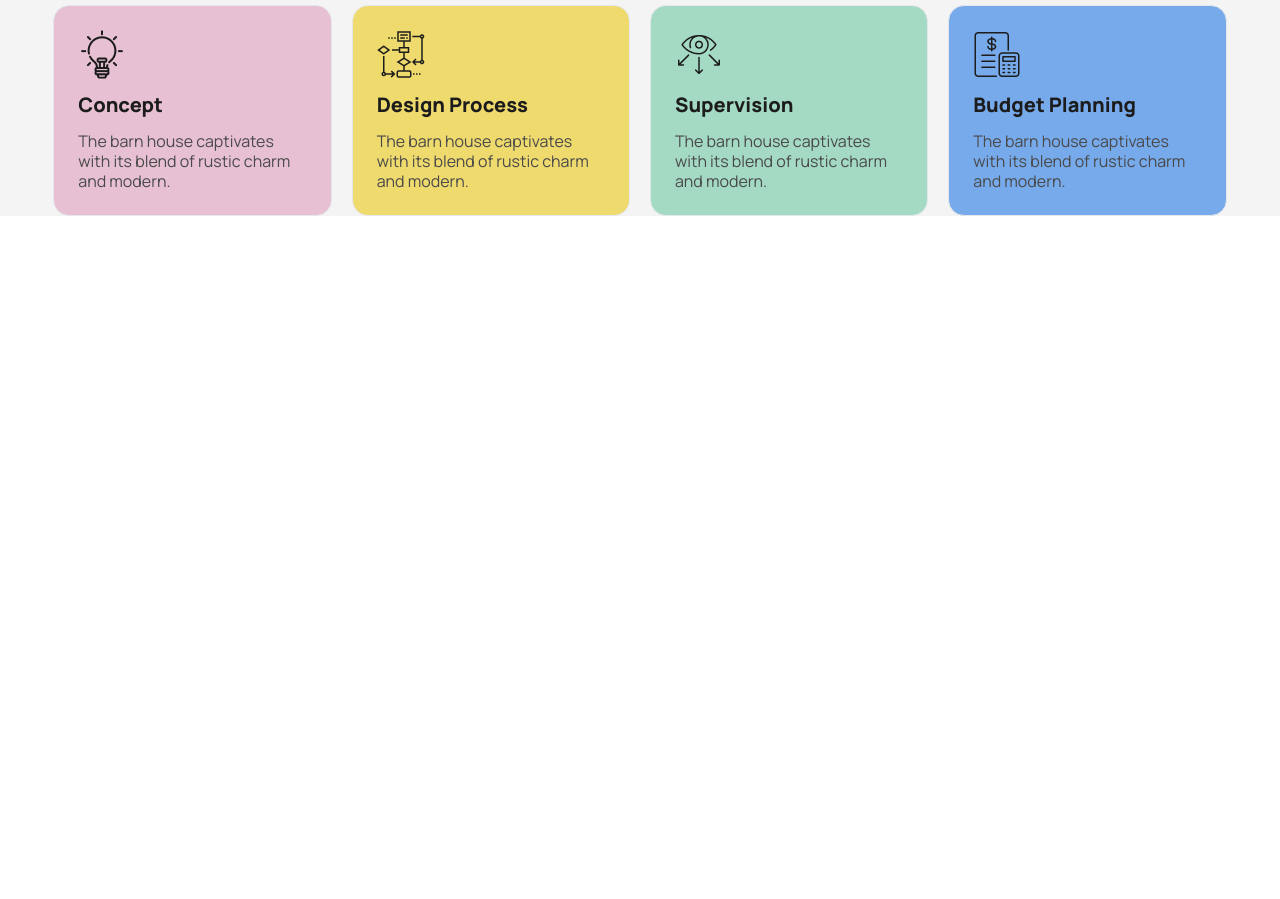
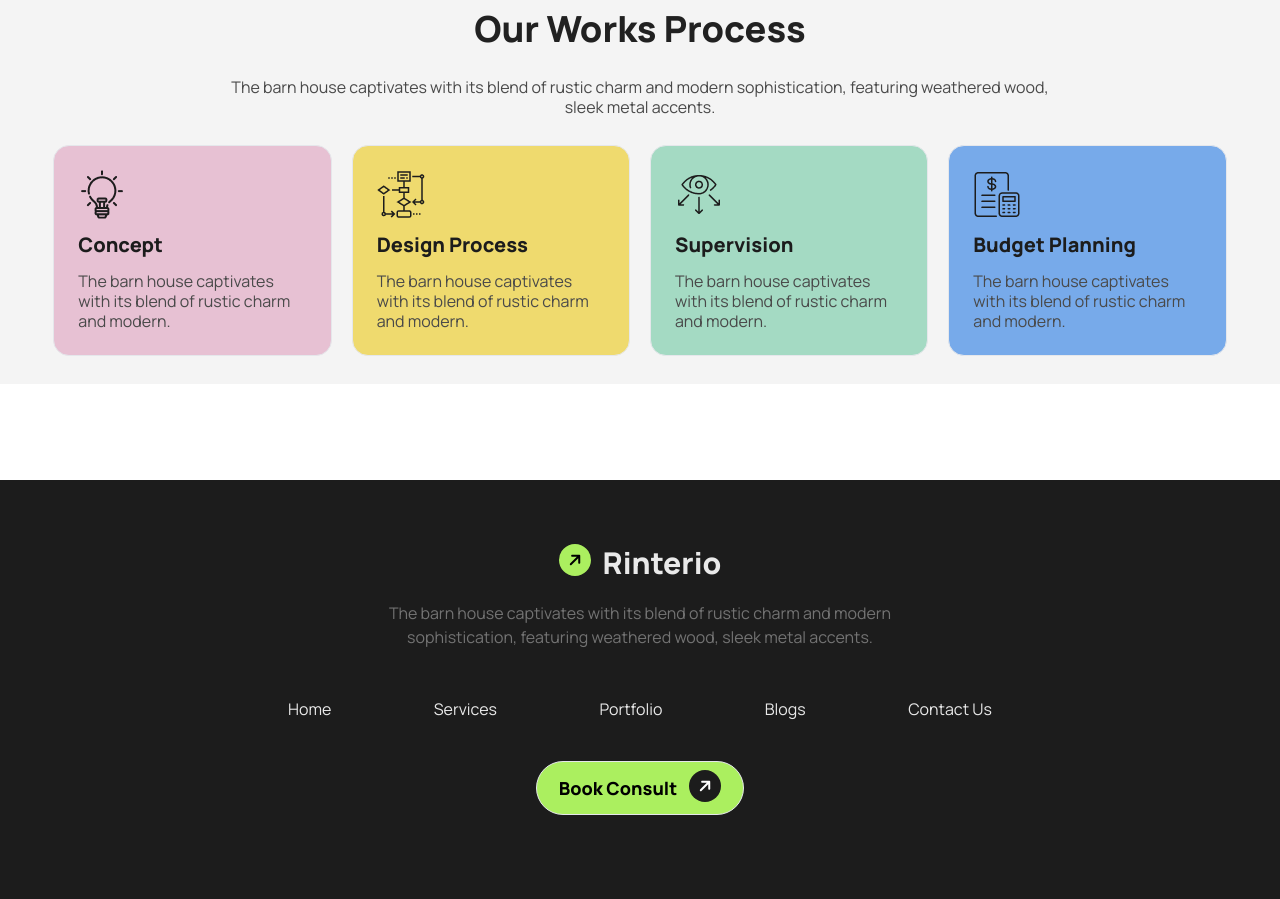
Before and after one commit to fatemaDiba/Assignment-03, a plain HTML site: page index.html in a window 1280 px wide. Shown: the part 1989-2888 px from the top of the page. Before the commit the page ends 2285 px from the top, so only its background shows below. Drawn offline with nearby package versions, Linux system fonts and the light colour scheme.

Commit message:
footer added

```diff
--- a/index.html
+++ b/index.html
@@ -5,8 +5,7 @@
     <meta charset="UTF-8">
     <meta name="viewport" content="width=device-width, initial-scale=1.0">
     <title>Assignment-3 Document</title>
-    <!-- tailwind and daisyUI -->
-    <link href="https://cdn.jsdelivr.net/npm/daisyui@4.12.10/dist/full.min.css" rel="stylesheet" type="text/css" />
+    <!-- tailwind -->
     <script src="https://cdn.tailwindcss.com"></script>
     <!-- font -->
     <link rel="preconnect" href="https://fonts.googleapis.com">
@@ -82,7 +81,7 @@
     <main class=" bg-[#F4F4F4]">
         <!--Spaces design section-->
         <section class="lg:flex items-center justify-between w-11/12
-        container mx-auto mb-20 pt-[5rem]">
+        container mx-auto mb-16 py-[6rem]">
             <div class="lg:w-[45%] space-y-7 relative mb-6">
                 <!-- text -->
                 <div class="space-y-6 text-center lg:text-left">
@@ -134,7 +133,7 @@
         </section>
 
         <!-- user count section -->
-        <section class="w-11/12 container mx-auto mb-20">
+        <section class="w-11/12 container mx-auto mb-24">
             <div class="grid grid-cols-1 md:grid-cols-2 lg:grid-cols-4 bg-white rounded-2xl p-7 text-center gap-10">
                 <div class="lg:space-y-2 space-y-1 ">
                     <span><i class="fa-solid fa-message text-xl text-[#737373] mr-3"></i></span>
@@ -160,7 +159,7 @@
         </section>
 
         <!-- we work section -->
-        <section class="w-11/12 container mx-auto mb-20  ">
+        <section class="w-11/12 container mx-auto mb-24 py-7">
             <div>
                 <!-- text -->
                 <div class="text-center space-y-5 mb-7">
@@ -214,10 +213,38 @@
             </div>
         </section>
 
-
     </main>
 
-    <footer></footer>
+    <footer class="bg-[#1C1C1C]">
+        <div class="w-11/12 container mx-auto py-16">
+            <!-- text -->
+            <div class="text-center space-y-5 mb-12">
+                <a href="" class="text-3xl  font-extrabold text-[#E9E9E9]"><i
+                        class="fa-solid fa-arrow-right text-xl text-black mr-3 h-4 w-4 p-2 rounded-full bg-[#ABEF5F] -rotate-45"></i>Rinterio</a>
+                <p class="mx-auto md:text-base text-sm text-[#737373] lg:w-[50%] md:w-[80%]">The barn house
+                    captivates with its blend of rustic charm and modern sophistication, featuring weathered wood,
+                    sleek metal accents.</p>
+            </div>
+            <div class="w-[60%] mx-auto mb-10">
+                <ul class="flex flex-col md:flex-row justify-between items-center gap-8 text-base text-[#E9E9E9]">
+                    <li>Home</li>
+                    <li>Services</li>
+                    <li>Portfolio</li>
+                    <li>Blogs</li>
+                    <li>Contact Us</li>
+                </ul>
+            </div>
+            <!-- button -->
+            <div
+                class="text-center mb-5 flex justify-center items-center gap-3 py-2 border md:w-[13rem]  mx-auto rounded-full bg-[#ABEF5F]">
+                <a href="" class=" text-lg font-extrabold ">Book
+                    Consult</a>
+                <span><i
+                        class="fa-solid fa-arrow-right text-sm text-white -rotate-45 bg-[#1C1C1C] p-2 h-4 w-4 rounded-full"></i></span>
+            </div>
+
+        </div>
+    </footer>
     <script src="https://cdnjs.cloudflare.com/ajax/libs/font-awesome/6.6.0/js/all.min.js"></script>
 </body>
 
```
